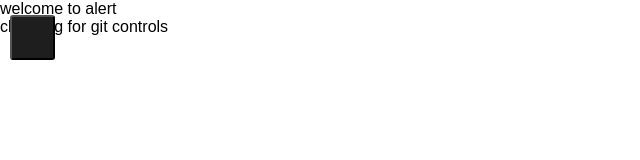
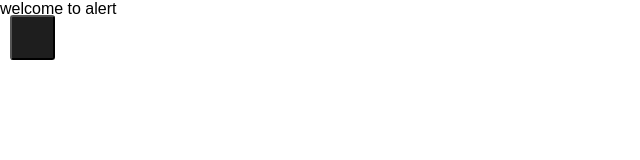
Before and after one commit to itsDigvijaysing/nbn_css_next, a Next.js app: page /components/alerts in a window 1280 px wide. Shown: the top 160 px of the page, without its empty margins (0-640 px from the left). Built offline with nearby package versions, Linux system fonts and the light colour scheme.

Commit message:
Revert "another_user commit"
This reverts commit 499dd94c978b35549a190575b020b2faadf5f1ec.

```diff
--- a/pages/components/alerts.js
+++ b/pages/components/alerts.js
@@ -4,7 +4,6 @@ const alerts = () => {
     return (
         <div>
             <p>welcome to alert</p>
-            <p>checking for git controls</p>
         </div>
     )
 }
```
